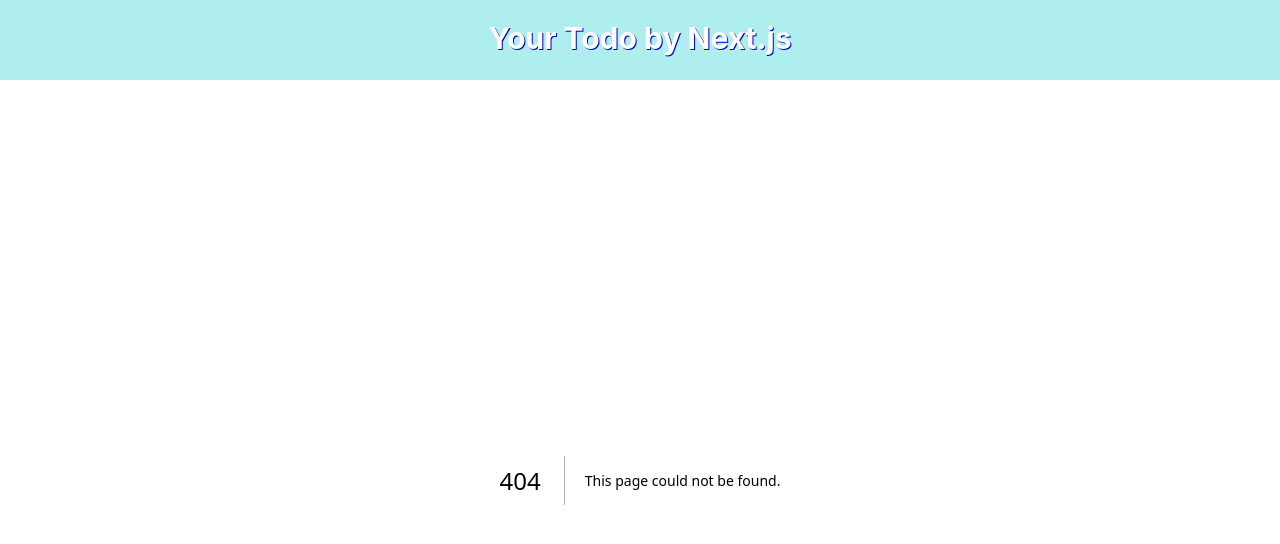
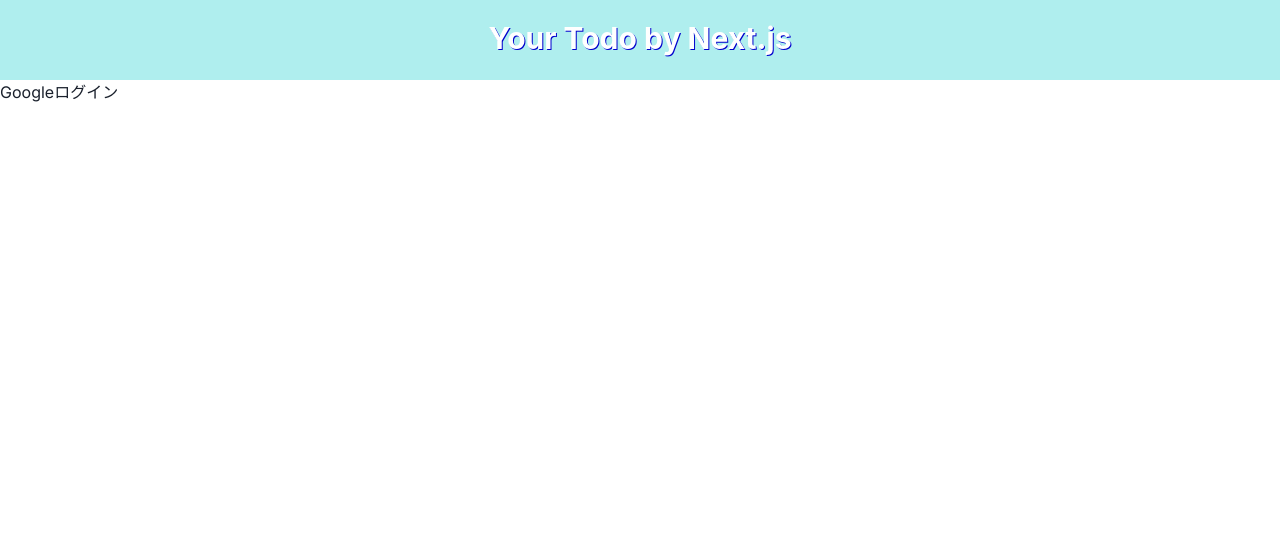
Before and after one commit to y-u27/your-todo-by-Next.js, a Next.js app: page / in a window 1280 px wide. Before the commit this address had no page. Shown: the top 544 px of the page. Built offline with nearby package versions, Linux system fonts and the light colour scheme.

Commit message:
💄 Googleログインボタン作成

```diff
--- /dev/null
+++ b/src/app/page.tsx
@@ -0,0 +1,11 @@
+import Login from "@/components/Login";
+
+const loginPage = () => {
+  return (
+    <div>
+      <Login />
+    </div>
+  );
+};
+
+export default loginPage;
--- /dev/null
+++ b/src/components/Login.tsx
@@ -0,0 +1,15 @@
+"use client";
+
+import { signIn } from "next-auth/react";
+
+const Login = () => {
+  return (
+    <div>
+      <button onClick={() => signIn("google")}>
+        Googleログイン
+      </button>
+    </div>
+  );
+};
+
+export default Login;
```
